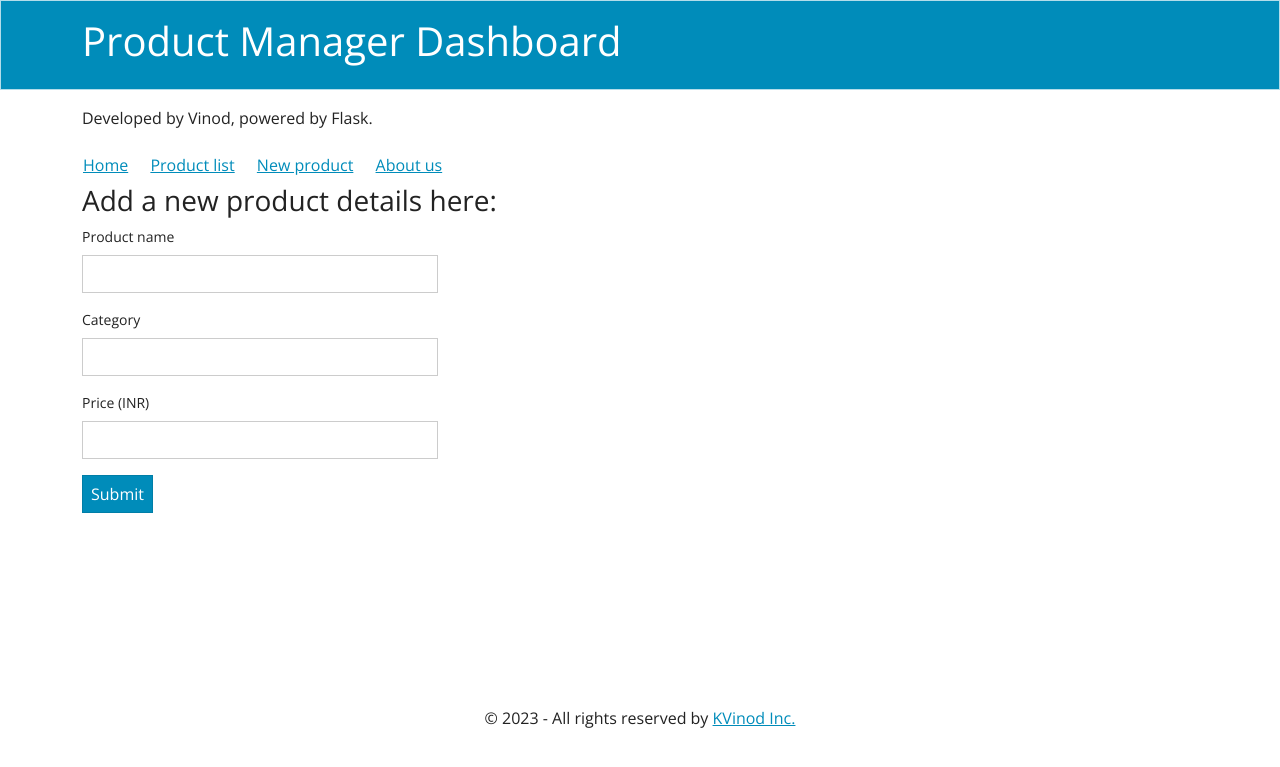
After one commit to vinod-kayartaya/ABB_ADV_PYTHON_JAN_2023, a Flask app: page /new-product in a window 1280 px wide. The commit adds this page. Shown: the top 767 px of the page. Run offline with Flask 2, Linux system fonts and the light colour scheme.

Commit message:
updated web app

```diff
--- a/FlaskWebApp/main.py
+++ b/FlaskWebApp/main.py
@@ -1,4 +1,4 @@
-from flask import Flask, render_template
+from flask import Flask, render_template, redirect, request
 
 # create an object of class Flask
 app = Flask('Demo Web Application')
@@ -47,5 +47,26 @@ def product_list():
     return render_template('product_list.html', data=data)
 
 
+@app.route('/delete-product/<int:product_id>')
+def delete_product(product_id):
+    global products
+    products = [p for p in products if p['id'] != product_id]
+    return redirect('/product-list')  # clientside redirection
+    # tells be browser to visit /product-list by adding a http response header called 'location'
+
+
+@app.route('/new-product', methods=['GET', 'POST'])
+def new_product():
+    if request.method == 'POST':
+        # access the data sent by the user, in the form of a form data
+        pr = dict(request.form)
+        global products
+        pr['id'] = max([p['id'] for p in products]) + 1 if len(products) > 0 else 1
+        products.append(pr)
+        return redirect('/product-list')
+
+    return render_template('product-form.html', data=data)
+
+
 if __name__ == '__main__':
     app.run(host='0.0.0.0', port=1234, debug=True)
--- a/FlaskWebApp/templates/index.html
+++ b/FlaskWebApp/templates/index.html
@@ -2,6 +2,7 @@
 <head>
     <title>Welcome to Flask</title>
     <link href="https://bootswatch.com/5/yeti/bootstrap.min.css" rel="stylesheet">
+    <link rel="stylesheet" href="https://cdn.jsdelivr.net/npm/bootstrap-icons@1.10.3/font/bootstrap-icons.css">
 </head>
 <body>
 
--- /dev/null
+++ b/FlaskWebApp/templates/product-form.html
@@ -0,0 +1,31 @@
+{% extends 'index.html' %}
+
+
+{% block dynamic_content %}
+
+<h3>Add a new product details here:</h3>
+
+<div class="row">
+    <div class="col">
+        <form method="POST">
+            <div class="mb-3">
+                <label for="name" class="form-label">Product name</label>
+                <input type="text" class="form-control" id="name" name="name">
+            </div>
+            <div class="mb-3">
+                <label for="category" class="form-label">Category</label>
+                <input type="text" class="form-control" id="category" name="category">
+            </div>
+            <div class="mb-3">
+                <label for="price" class="form-label">Price (INR)</label>
+                <input type="number" class="form-control" id="price" name="price">
+            </div>
+            <button type="submit" class="btn btn-primary">Submit</button>
+        </form>
+    </div>
+    <div class="col"></div>
+    <div class="col"></div>
+</div>
+
+
+{% endblock %}
```
Also changed, not shown: FlaskWebApp/templates/product_list.html (+17 -2 lines).
